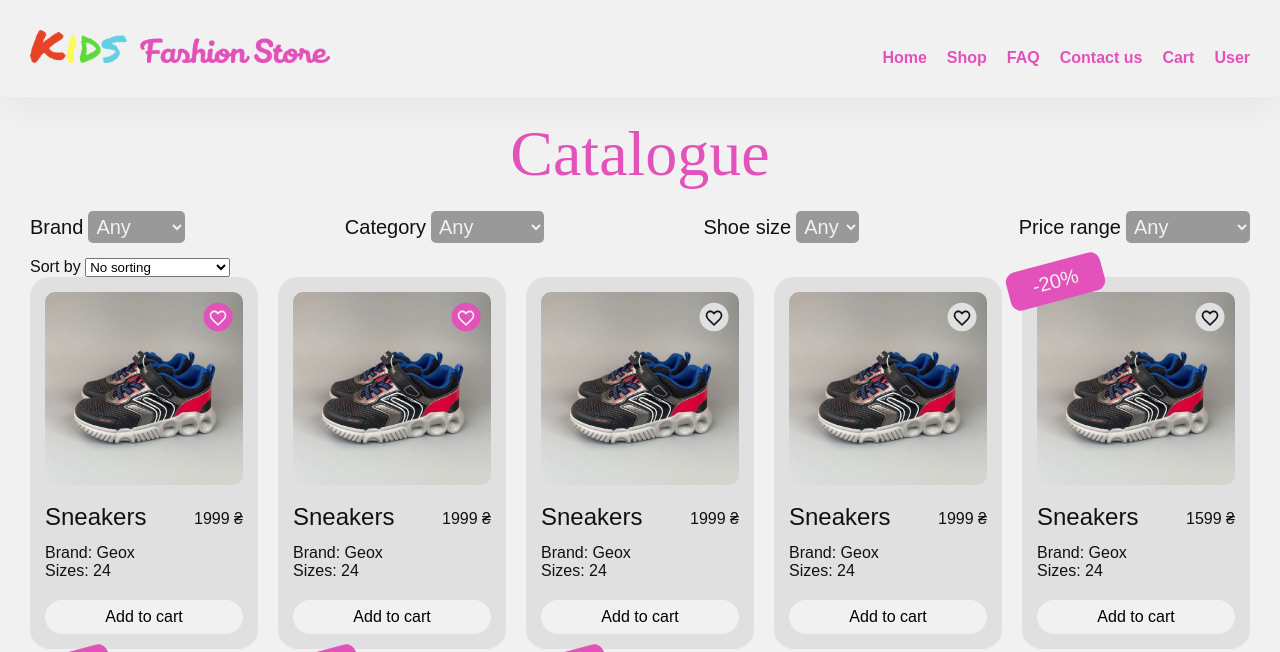
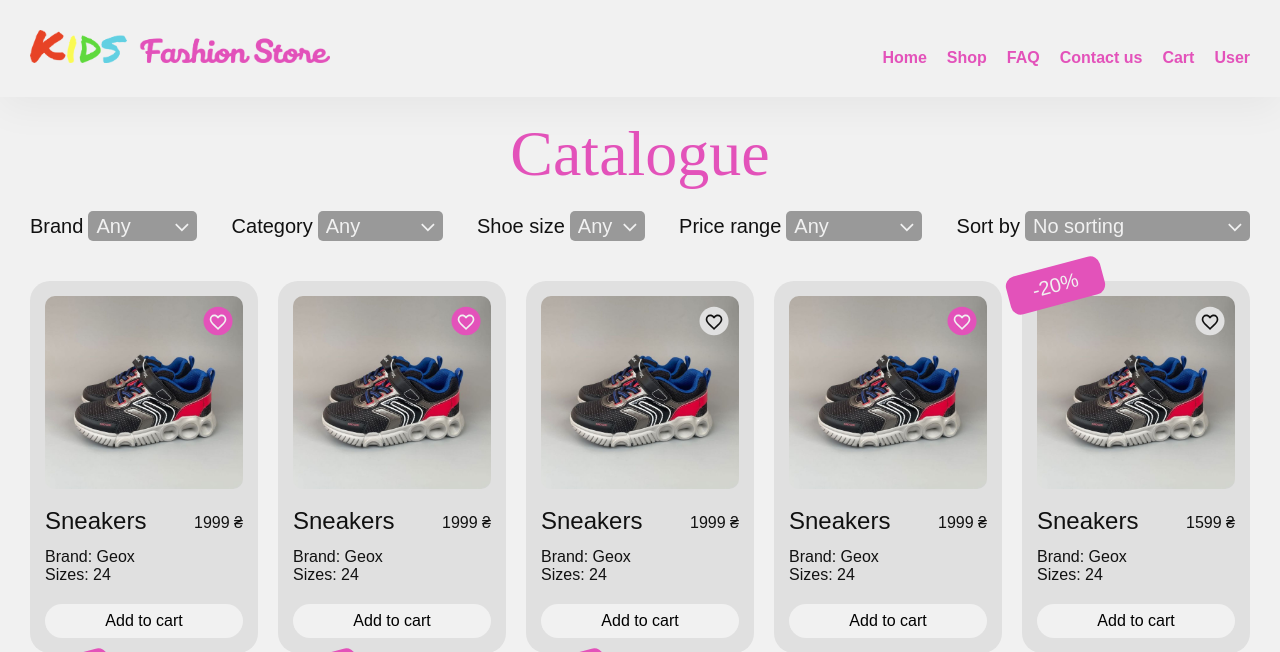
Before and after one commit to Artem4852/ecommerce, a Flask app: page /shop in a window 1280 px wide. Shown: the top 652 px of the page. Run offline with Flask 3, Linux system fonts and the light colour scheme.

Commit message:
working on filtering

```diff
--- a/static/css/style.css
+++ b/static/css/style.css
@@ -56,10 +56,19 @@ svg.favorite-icon.favorite path:last-child {
   fill: #f1f1f1;
 }
 
+svg.down-arrow {
+  width: 14px;
+  height: 23px;
+  fill: #f1f1f1;
+  position: absolute;
+  top: 5px;
+  right: 8px;
+}
+
 .products {
   width: 100%;
   display: grid;
-  grid-template-columns: repeat(auto-fit, minmax(190px, 1fr));
+  grid-template-columns: repeat(auto-fit, minmax(220px, 1fr));
   gap: 20px;
 }
 .products .card {
@@ -451,6 +460,38 @@ a.view-more:hover {
 #catalogue .products {
   margin-bottom: 30px;
 }
+#catalogue label {
+  font-size: 20px;
+}
+#catalogue select {
+  background-color: #999999;
+  border: none;
+  border-radius: 5px;
+  padding: 4px 32px 4px 8px;
+  font-size: 20px;
+  color: #f1f1f1;
+  position: relative;
+  font-weight: 100;
+  appearance: none;
+}
+#catalogue select:focus {
+  outline: none;
+}
+#catalogue select::after {
+  content: "▼";
+  position: absolute;
+  top: 0;
+  right: 0;
+  padding: 4px;
+  pointer-events: none;
+}
+#catalogue select::-ms-expand {
+  display: none;
+}
+#catalogue select::-webkit-inner-spin-button, #catalogue select::-webkit-outer-spin-button {
+  -webkit-appearance: none;
+  margin: 0;
+}
 #catalogue .filtering {
   width: 100%;
   display: flex;
@@ -458,40 +499,14 @@ a.view-more:hover {
   justify-content: space-between;
   flex-wrap: wrap;
   gap: 20px;
-  margin-bottom: 15px;
+  margin-bottom: 40px;
 }
-#catalogue .filtering .filter {
+#catalogue .filtering .filter, #catalogue .filtering .sort {
   display: flex;
   flex-direction: row;
   align-items: center;
   gap: 5px;
-}
-#catalogue .filtering .filter label {
-  font-size: 20px;
-}
-#catalogue .filtering .filter select {
-  background-color: #999999;
-  border: none;
-  border-radius: 5px;
-  padding: 4px;
-  font-size: 20px;
-  color: #f1f1f1;
   position: relative;
-}
-#catalogue .filtering .filter select:focus {
-  outline: none;
-}
-#catalogue .filtering .filter select::after {
-  content: "▼";
-  position: absolute;
-  top: 50%;
-  right: 10px;
-  width: 0;
-  height: 0;
-  border-left: 5px solid transparent;
-  border-right: 5px solid transparent;
-  border-top: 5px solid #f1f1f1;
-  transform: translateY(-50%);
 }
 #catalogue .sorting {
   width: 100%;
--- a/static/css/style.sass
+++ b/static/css/style.sass
@@ -59,10 +59,19 @@ svg.favorite-icon.favorite
     path:last-child
         fill: $white
 
+svg.down-arrow
+    width: 14px
+    height: 23px
+    fill: $white
+
+    position: absolute
+    top: 5px
+    right: 8px
+
 .products
     width: 100%
     display: grid
-    grid-template-columns: repeat(auto-fit, minmax(190px, 1fr))
+    grid-template-columns: repeat(auto-fit, minmax(220px, 1fr))
     gap: 20px
 
     .card
@@ -452,6 +461,38 @@ a.view-more
     .products
         margin-bottom: 30px
 
+    label
+        font-size: 20px
+
+    select
+        background-color: $grey-dark
+        border: none
+        border-radius: 5px
+        padding: 4px 32px 4px 8px
+        font-size: 20px
+        color: $white
+        position: relative
+        font-weight: 100
+        appearance: none
+
+        &:focus
+            outline: none
+
+        &::after
+            content: '\25BC'
+            position: absolute
+            top: 0
+            right: 0
+            padding: 4px
+            pointer-events: none
+
+        &::-ms-expand
+            display: none
+        &::-webkit-inner-spin-button,
+        &::-webkit-outer-spin-button
+            -webkit-appearance: none
+            margin: 0
+
     .filtering
         width: 100%
         display: flex
@@ -459,42 +500,14 @@ a.view-more
         justify-content: space-between
         flex-wrap: wrap
         gap: 20px
-        margin-bottom: 15px
+        margin-bottom: 40px
 
-        .filter
+        .filter, .sort
             display: flex
             flex-direction: row
             align-items: center
             gap: 5px
-
-            label
-                font-size: 20px
-
-            select
-                background-color: $grey-dark
-                border: none
-                border-radius: 5px
-                padding: 4px
-                font-size: 20px
-                color: $white
-                // appearance: none
-                // background: none
-                position: relative
-
-                &:focus
-                    outline: none
-
-                &::after
-                    content: '▼'
-                    position: absolute
-                    top: 50%
-                    right: 10px
-                    width: 0
-                    height: 0
-                    border-left: 5px solid transparent
-                    border-right: 5px solid transparent
-                    border-top: 5px solid $white
-                    transform: translateY(-50%)
+            position: relative
 
     .sorting
         width: 100%
--- a/static/js/shop.js
+++ b/static/js/shop.js
@@ -34,3 +34,14 @@ function addToCart(productNumber) {
             }
         });
 }
+
+function filterShoes(criterion) {
+    const cards = document.getElementsByClassName('card');
+    const criterionValue = document.getElementById(criterion).value;
+    console.log(criterion, criterionValue, cards);
+    for (let i = 0; i < cards.length; i++) {
+        if (String(cards[i].getAttribute('data-'+criterion)) !== String(criterionValue) && String(criterionValue) !== 'any') {
+            cards[i].style.display = 'none';
+        }
+    }
+}
--- a/templates/index.html
+++ b/templates/index.html
@@ -38,7 +38,7 @@
                 </div>
                 <div class="details">
                     <div class="col1">
-                        <h3>{{ product['title'] }}</h3>
+                        <h3>{{ product['category'] }}</h3>
                         <p>Brand: {{ product['brand'] }}</p>
                         <p>Sizes: {{ product['size'] }}</p>
                     </div>
@@ -81,7 +81,7 @@
                 </div>
                 <div class="details">
                     <div class="col1">
-                        <h3>{{ product['title'] }}</h3>
+                        <h3>{{ product['category'] }}</h3>
                         <p>Brand: {{ product['brand'] }}</p>
                         <p>Sizes: {{ product['size'] }}</p>
                     </div>
--- a/templates/shop.html
+++ b/templates/shop.html
@@ -9,26 +9,36 @@
         <div class="filtering">
             <div class="filter">
                 <label for="brand">Brand</label>
-                <select id="brand" name="brand" value="Any">
+                <select id="brand" name="brand" onchange="filterShoes('brand')">
                     <option value="Any" selected>Any</option>
                     <option value="Ecco">Ecco</option>
                     <option value="Geox">Geox</option>
                     <option value="Superfit">Superfit</option>
                 </select>
+                <svg class="down-arrow" xmlns="http://www.w3.org/2000/svg" width="24" height="14" viewBox="0 0 24 14" fill="none">
+                    <path
+                        d="M0.321533 2.1104L2.36278 -9.16136e-07L11.8215 9.77919L21.2803 -8.92259e-08L23.3215 2.1104L11.8215 14L0.321533 2.1104Z"
+                        fill="#F1F1F1" />
+                </svg>
             </div>
             <div class="filter">
                 <label for="category">Category</label>
-                <select id="category" name="category" value="Any">
+                <select id="category" name="category" onchange="filterShoes('category')">
                     <option value="Any" selected>Any</option>
                     <option value="Sandals">Sandals</option>
                     <option value="Sneakers">Sneakers</option>
                     <option value="Demi">Demi</option>
                     <option value="Boots">Boots</option>
                 </select>
+                <svg class="down-arrow" xmlns="http://www.w3.org/2000/svg" width="24" height="14" viewBox="0 0 24 14" fill="none">
+                    <path
+                        d="M0.321533 2.1104L2.36278 -9.16136e-07L11.8215 9.77919L21.2803 -8.92259e-08L23.3215 2.1104L11.8215 14L0.321533 2.1104Z"
+                        fill="#F1F1F1" />
+                </svg>
             </div>
             <div class="filter">
                 <label for="shoe-size">Shoe size</label>
-                <select id="shoe-size" name="shoe-size">
+                <select id="shoe-size" name="shoe-size" onchange="filterShoes('shoe-size')">
                     <option value="Any" selected>Any</option>
                     <option value="18">18</option>
                     <option value="19">19</option>
@@ -51,9 +61,14 @@
                     <option value="36">36</option>
                     <option value="37">37</option>
                 </select>
+                <svg class="down-arrow" xmlns="http://www.w3.org/2000/svg" width="24" height="14" viewBox="0 0 24 14" fill="none">
+                    <path
+                        d="M0.321533 2.1104L2.36278 -9.16136e-07L11.8215 9.77919L21.2803 -8.92259e-08L23.3215 2.1104L11.8215 14L0.321533 2.1104Z"
+                        fill="#F1F1F1" />
+                </svg>
             </div>
             <div class="filter">
-                <label for="price-range">Price range</label>
+                <label for="price-range" onchange="filterShoes('price-range')">Price range</label>
                 <select id="price-range" name="price-range">
                     <option value="Any" selected>Any</option>
                     <option value="0-500">0-500</option>
@@ -66,23 +81,31 @@
                     <option value="3500-4000">3500-4000</option>
                     <option value="4000-4500">4000+</option>
                 </select>
+                <svg class="down-arrow" xmlns="http://www.w3.org/2000/svg" width="24" height="14" viewBox="0 0 24 14" fill="none">
+                    <path
+                        d="M0.321533 2.1104L2.36278 -9.16136e-07L11.8215 9.77919L21.2803 -8.92259e-08L23.3215 2.1104L11.8215 14L0.321533 2.1104Z"
+                        fill="#F1F1F1" />
+                </svg>
             </div>
-        </div>
-        <div class="sorting">
             <div class="sort">
-                <label for="sort">Sort by</label>
-                <select id="sort" name="sort">
+                <label for="sorting">Sort by</label>
+                <select id="sorting" name="sorting" onchange="sortShoes()">
                     <option value="no-sorting" selected>No sorting</option>
                     <option value="price-asc">Price: low to high</option>
                     <option value="price-desc">Price: high to low</option>
                     <option value="discount-asc">Discount: low to high</option>
                     <option value="discount-desc">Discount: high to low</option>
                 </select>
+                <svg class="down-arrow" xmlns="http://www.w3.org/2000/svg" width="24" height="14" viewBox="0 0 24 14" fill="none">
+                    <path
+                        d="M0.321533 2.1104L2.36278 -9.16136e-07L11.8215 9.77919L21.2803 -8.92259e-08L23.3215 2.1104L11.8215 14L0.321533 2.1104Z"
+                        fill="#F1F1F1" />
+                </svg>
             </div>
         </div>
         <div class="products">
             {% for product in products %}
-            <div class="card">
+            <div class="card" data-brand="{{ product['brand'] }}" data-category="{{ product['category'] }}" data-size="{{ product['size'] }}" data-price="{{ product['price'] }}" data-discount="{{ product['discount'] }}">
                 {% if product['discount'] != '0%' %}<h3 class="discount">-{{ product['discount'] }}</h3>{% else %}{% endif %}
                 <div class="img">
                     <svg id="favorite-{{ product['product-number'] }}" onclick="favorite('{{ product['product-number'] }}')"
@@ -99,7 +122,7 @@
                 </div>
                 <div class="details">
                     <div class="col1">
-                        <h3>{{ product['title'] }}</h3>
+                        <h3>{{ product['category'] }}</h3>
                         <p>Brand: {{ product['brand'] }}</p>
                         <p>Sizes: {{ product['size'] }}</p>
                     </div>
--- a/users.json
+++ b/users.json
@@ -1 +1 @@
-{"users": [{"id": 1, "favorites": ["456789", "283747", "287749"], "cart": ["283747", "277493", "277493"]}]}
+{"users": [{"id": 1, "favorites": ["456789", "283747", "287749", "109845"], "cart": ["283747", "277493", "277493"]}]}
```
Also changed, not shown: products.json (+8 -8 lines), 1 other file.
